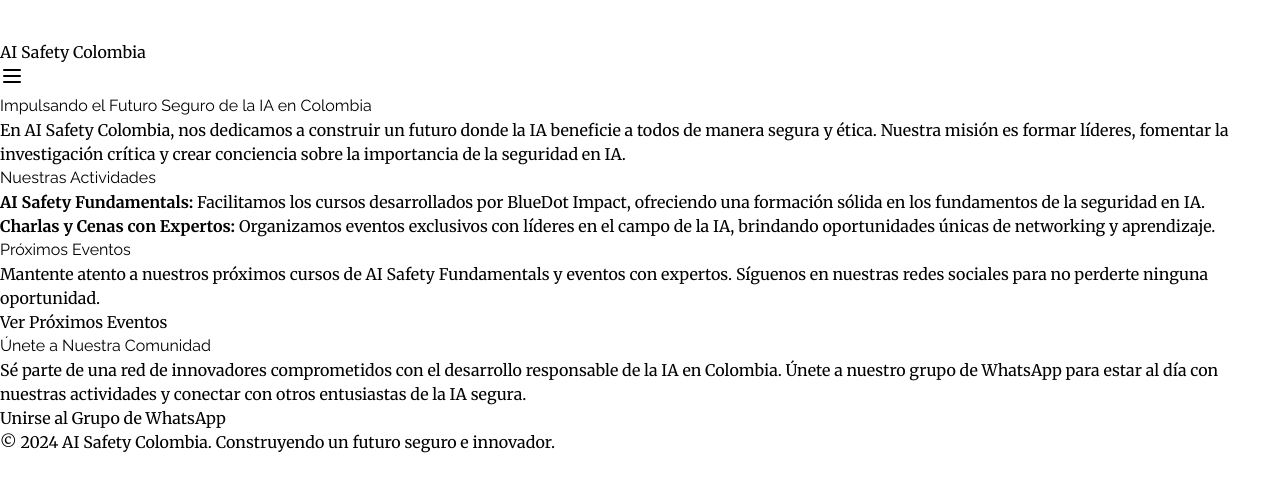
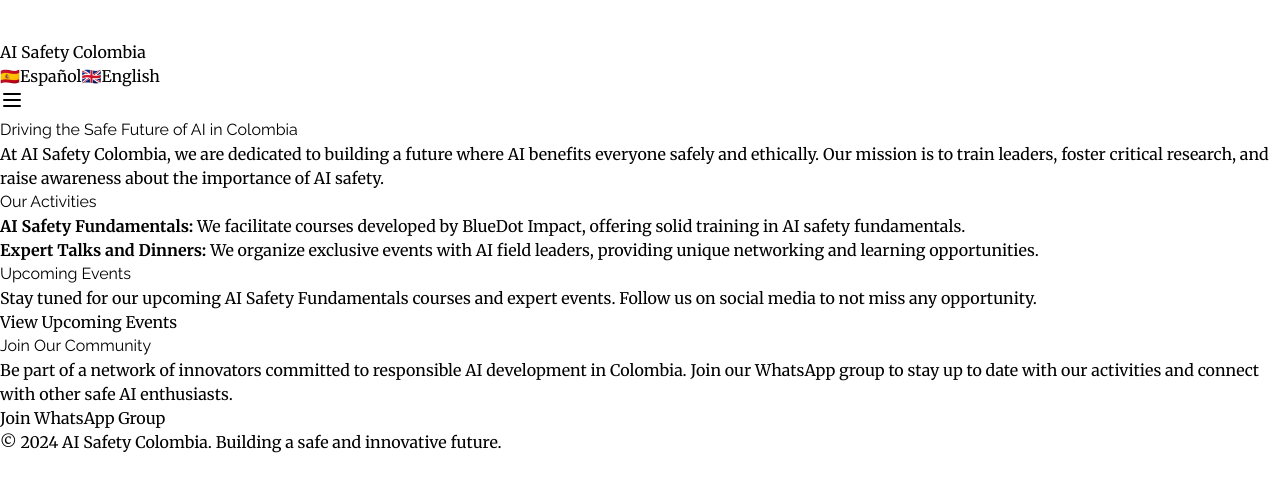
Before and after one commit to ICOIAS/web-page, a React (Create React App) app: page / in a window 1280 px wide. Shown: the top 492 px of the page. Built offline with nearby package versions, Linux system fonts and the light colour scheme.

Commit message:
Add language support

```diff
--- a/package.json
+++ b/package.json
@@ -10,11 +10,15 @@
     "@types/node": "^16.18.114",
     "@types/react": "^18.3.11",
     "@types/react-dom": "^18.3.1",
+    "axios": "^1.7.9",
+    "i18next": "^24.2.0",
+    "i18next-browser-languagedetector": "^8.0.2",
     "lucide-react": "^0.453.0",
     "react": "^18.3.1",
     "react-dom": "^18.3.1",
+    "react-i18next": "^15.4.0",
     "react-scripts": "5.0.1",
-    "typescript": "^4.9.5",
+    "typescript": "^5.7.2",
     "web-vitals": "^2.1.4"
   },
   "scripts": {
--- a/src/App.tsx
+++ b/src/App.tsx
@@ -2,18 +2,23 @@
 import './App.css'
 import { Menu, X } from 'lucide-react'
 import Logo from './components/assets/logos/svgs/Logo'
+import { LanguageSwitcher } from './components'
+import { useTranslation } from 'react-i18next'
+import './i18n'
 
 const App: React.FC = () => {
   const [isMenuOpen, setIsMenuOpen] = useState(false)
+  const { t } = useTranslation()
 
   return (
     <div className="flex flex-col min-h-screen bg-[#e6e6e6]">
       <header className="bg-[#3d84a8] text-white p-4">
         <div className="container mx-auto flex justify-between items-center">
-          <div className="flex items-center space-x-2">
+          <div className="flex items-center space-x-2 gap-3">
             <Logo width={40} height={40} />
-            <span className="text-xl font-bold">AI Safety Colombia</span>
+            <span className="text-xl font-bold">{t('header.title')}</span>
           </div>
+          <LanguageSwitcher />
           <button
             className="md:hidden"
             onClick={() => setIsMenuOpen(!isMenuOpen)}
@@ -22,80 +27,60 @@
           </button>
         </div>
       </header>
-
       <main className="flex-grow container mx-auto px-4 py-8">
         <section className="mb-8 bg-white p-6 rounded-lg shadow-md">
           <h2 className="text-2xl font-semibold mb-4 text-[#3d84a8]">
-            Impulsando el Futuro Seguro de la IA en Colombia
+            {t('hero.title')}
           </h2>
-          <p className="text-lg text-[#2f6783]">
-            En AI Safety Colombia, nos dedicamos a construir un futuro donde la
-            IA beneficie a todos de manera segura y ética. Nuestra misión es
-            formar líderes, fomentar la investigación crítica y crear conciencia
-            sobre la importancia de la seguridad en IA.
-          </p>
+          <p className="text-lg text-[#2f6783]">{t('hero.description')}</p>
         </section>
-
         <section className="mb-8 bg-white p-6 rounded-lg shadow-md">
           <h2 className="text-2xl font-semibold mb-4 text-[#3d84a8]">
-            Nuestras Actividades
+            {t('activities.title')}
           </h2>
           <ul className="list-disc list-inside text-lg text-[#2f6783] space-y-4">
             <li>
-              <strong>AI Safety Fundamentals:</strong> Facilitamos los cursos
-              desarrollados por BlueDot Impact, ofreciendo una formación sólida
-              en los fundamentos de la seguridad en IA.
+              <strong>{t('activities.aiFundamentals.title')}:</strong>{' '}
+              {t('activities.aiFundamentals.description')}
             </li>
             <li>
-              <strong>Charlas y Cenas con Expertos:</strong> Organizamos eventos
-              exclusivos con líderes en el campo de la IA, brindando
-              oportunidades únicas de networking y aprendizaje.
+              <strong>{t('activities.expertTalks.title')}:</strong>{' '}
+              {t('activities.expertTalks.description')}
             </li>
           </ul>
         </section>
-
         <section className="mb-8 bg-white p-6 rounded-lg shadow-md">
           <h2 className="text-2xl font-semibold mb-4 text-[#3d84a8]">
-            Próximos Eventos
+            {t('events.title')}
           </h2>
           <p className="text-lg text-[#2f6783] mb-4">
-            Mantente atento a nuestros próximos cursos de AI Safety Fundamentals
-            y eventos con expertos. Síguenos en nuestras redes sociales para no
-            perderte ninguna oportunidad.
+            {t('events.description')}
           </p>
           <a
-            href="https://linktr.ee/aisafetyco" // Enlace a la página de eventos o redes sociales
+            href="https://linktr.ee/aisafetyco"
             className="inline-block bg-[#3d84a8] text-white font-bold py-2 px-4 rounded hover:bg-[#2f6783] transition-colors duration-200"
           >
-            Ver Próximos Eventos
+            {t('events.viewEventsButton')}
           </a>
         </section>
-
         <section className="mb-8 bg-white p-6 rounded-lg shadow-md text-center">
           <h2 className="text-2xl font-semibold mb-4 text-[#3d84a8]">
-            Únete a Nuestra Comunidad
+            {t('community.title')}
           </h2>
           <p className="text-lg text-[#2f6783] mb-4">
-            Sé parte de una red de innovadores comprometidos con el desarrollo
-            responsable de la IA en Colombia. Únete a nuestro grupo de WhatsApp
-            para estar al día con nuestras actividades y conectar con otros
-            entusiastas de la IA segura.
+            {t('community.description')}
           </p>
           <a
-            href="https://chat.whatsapp.com/KwE8cciX48TAVhAOHnrLaZ" // Reemplazar con el enlace real del grupo de WhatsApp
+            href="https://chat.whatsapp.com/KwE8cciX48TAVhAOHnrLaZ"
             className="inline-block bg-[#25D366] text-white font-bold py-2 px-4 rounded hover:bg-[#128C7E] transition-colors duration-200"
           >
-            Unirse al Grupo de WhatsApp
+            {t('community.joinButton')}
           </a>
         </section>
       </main>
-
       <footer className="bg-[#3d84a8] text-white p-4">
         <div className="container mx-auto text-center">
-          <p>
-            &copy; 2024 AI Safety Colombia. Construyendo un futuro seguro e
-            innovador.
-          </p>
+          <p>{t('footer.copyright')}</p>
         </div>
       </footer>
     </div>
--- /dev/null
+++ b/src/components/LanguageSwitcher.tsx
@@ -0,0 +1,40 @@
+import React, { useState } from 'react'
+import { useTranslation } from 'react-i18next'
+
+export const LanguageSwitcher: React.FC = () => {
+  const { i18n } = useTranslation()
+  const currentLanguage = i18n.language
+
+  console.log('The current language is', currentLanguage)
+
+  const [selectedLang, setSelectedLang] = useState(currentLanguage)
+
+  const handleLanguageChange = (lang: string) => {
+    setSelectedLang(lang)
+    i18n.changeLanguage(lang)
+  }
+
+  const languages = [
+    { code: 'es', label: 'Español', flag: '🇪🇸' },
+    { code: 'en', label: 'English', flag: '🇬🇧' },
+  ]
+
+  return (
+    <div className="flex gap-2 bg-gray-100 p-2 rounded-full">
+      {languages.map((lang) => (
+        <button
+          key={lang.code}
+          onClick={() => handleLanguageChange(lang.code)}
+          className={`flex items-center gap-2 px-4 py-2 rounded-full transition-colors ${
+            selectedLang === lang.code
+              ? 'bg-white text-blue-500 shadow-sm'
+              : 'text-gray-500 hover:bg-gray-200'
+          }`}
+        >
+          <span className="text-lg">{lang.flag}</span>
+          <span>{lang.label}</span>
+        </button>
+      ))}
+    </div>
+  )
+}
--- a/src/components/index.tsx
+++ b/src/components/index.tsx
@@ -1,3 +1,4 @@
 export * from './Footer'
 export * from './Header'
 export * from './Mission'
+export * from './LanguageSwitcher'
--- /dev/null
+++ b/src/i18n.ts
@@ -0,0 +1,30 @@
+import i18next from 'i18next'
+import { initReactI18next } from 'react-i18next'
+import LanguageDetector from 'i18next-browser-languagedetector'
+import translationEN from './locales/en/translation.json'
+import translationES from './locales/es/translation.json'
+
+i18next
+  .use(LanguageDetector)
+  .use(initReactI18next)
+  .init({
+    resources: {
+      en: {
+        translation: translationEN,
+      },
+      es: {
+        translation: translationES,
+      },
+    },
+    fallbackLng: 'en',
+    supportedLngs: ['en', 'es'],
+    detection: {
+      order: ['navigator'],
+      caches: [],
+    },
+    interpolation: {
+      escapeValue: false,
+    },
+  })
+
+export default i18next
--- a/src/index.tsx
+++ b/src/index.tsx
@@ -3,11 +3,19 @@
 import './index.css'
 import App from './App'
 import reportWebVitals from './reportWebVitals'
+import { I18nextProvider } from 'react-i18next'
+import i18next from 'i18next'
+
+i18next.init({
+  interpolation: { escapeValue: false }, // React already does escaping
+})
 
 const root = ReactDOM.createRoot(document.getElementById('root') as HTMLElement)
 root.render(
   <React.StrictMode>
-    <App />
+    <I18nextProvider i18n={i18next}>
+      <App />
+    </I18nextProvider>
   </React.StrictMode>,
 )
 
--- /dev/null
+++ b/src/locales/en/translation.json
@@ -0,0 +1,33 @@
+{
+  "header": {
+    "title": "AI Safety Colombia"
+  },
+  "hero": {
+    "title": "Driving the Safe Future of AI in Colombia",
+    "description": "At AI Safety Colombia, we are dedicated to building a future where AI benefits everyone safely and ethically. Our mission is to train leaders, foster critical research, and raise awareness about the importance of AI safety."
+  },
+  "activities": {
+    "title": "Our Activities",
+    "aiFundamentals": {
+      "title": "AI Safety Fundamentals",
+      "description": "We facilitate courses developed by BlueDot Impact, offering solid training in AI safety fundamentals."
+    },
+    "expertTalks": {
+      "title": "Expert Talks and Dinners",
+      "description": "We organize exclusive events with AI field leaders, providing unique networking and learning opportunities."
+    }
+  },
+  "events": {
+    "title": "Upcoming Events",
+    "description": "Stay tuned for our upcoming AI Safety Fundamentals courses and expert events. Follow us on social media to not miss any opportunity.",
+    "viewEventsButton": "View Upcoming Events"
+  },
+  "community": {
+    "title": "Join Our Community",
+    "description": "Be part of a network of innovators committed to responsible AI development in Colombia. Join our WhatsApp group to stay up to date with our activities and connect with other safe AI enthusiasts.",
+    "joinButton": "Join WhatsApp Group"
+  },
+  "footer": {
+    "copyright": "© 2024 AI Safety Colombia. Building a safe and innovative future."
+  }
+}
--- /dev/null
+++ b/src/locales/es/translation.json
@@ -0,0 +1,33 @@
+{
+  "header": {
+    "title": "AI Safety Colombia"
+  },
+  "hero": {
+    "title": "Impulsando el Futuro Seguro de la IA en Colombia",
+    "description": "En AI Safety Colombia, nos dedicamos a construir un futuro donde la IA beneficie a todos de manera segura y ética. Nuestra misión es formar líderes, fomentar la investigación crítica y crear conciencia sobre la importancia de la seguridad en IA."
+  },
+  "activities": {
+    "title": "Nuestras Actividades",
+    "aiFundamentals": {
+      "title": "AI Safety Fundamentals",
+      "description": "Facilitamos los cursos desarrollados por BlueDot Impact, ofreciendo una formación sólida en los fundamentos de la seguridad en IA."
+    },
+    "expertTalks": {
+      "title": "Charlas y Cenas con Expertos",
+      "description": "Organizamos eventos exclusivos con líderes en el campo de la IA, brindando oportunidades únicas de networking y aprendizaje."
+    }
+  },
+  "events": {
+    "title": "Próximos Eventos",
+    "description": "Mantente atento a nuestros próximos cursos de AI Safety Fundamentals y eventos con expertos. Síguenos en nuestras redes sociales para no perderte ninguna oportunidad.",
+    "viewEventsButton": "Ver Próximos Eventos"
+  },
+  "community": {
+    "title": "Únete a Nuestra Comunidad",
+    "description": "Sé parte de una red de innovadores comprometidos con el desarrollo responsable de la IA en Colombia. Únete a nuestro grupo de WhatsApp para estar al día con nuestras actividades y conectar con otros entusiastas de la IA segura.",
+    "joinButton": "Unirse al Grupo de WhatsApp"
+  },
+  "footer": {
+    "copyright": "© 2024 AI Safety Colombia. Construyendo un futuro seguro e innovador."
+  }
+}
```
Also changed, not shown: 1 other file (tests, documents, lock files or other folders).
